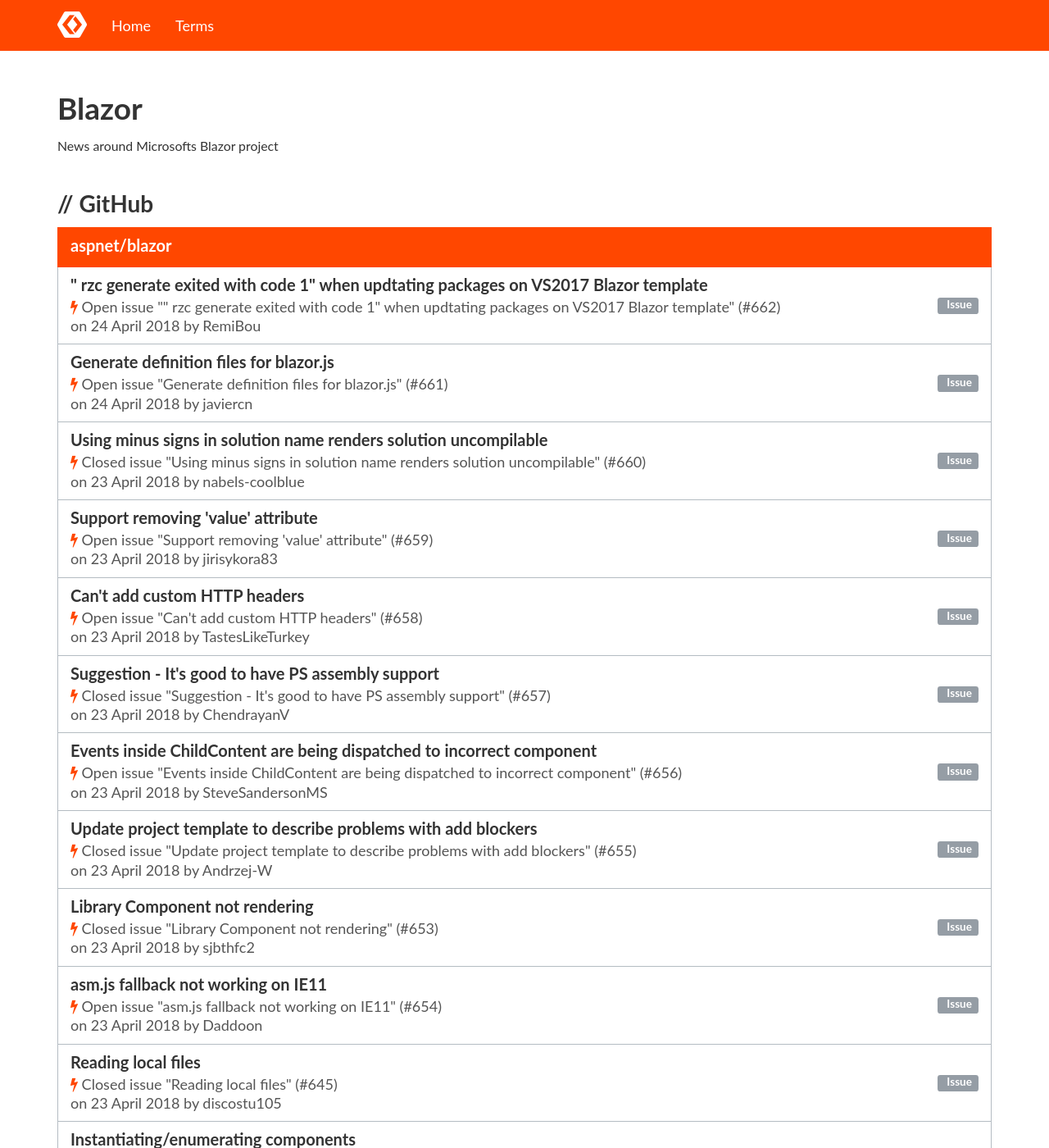
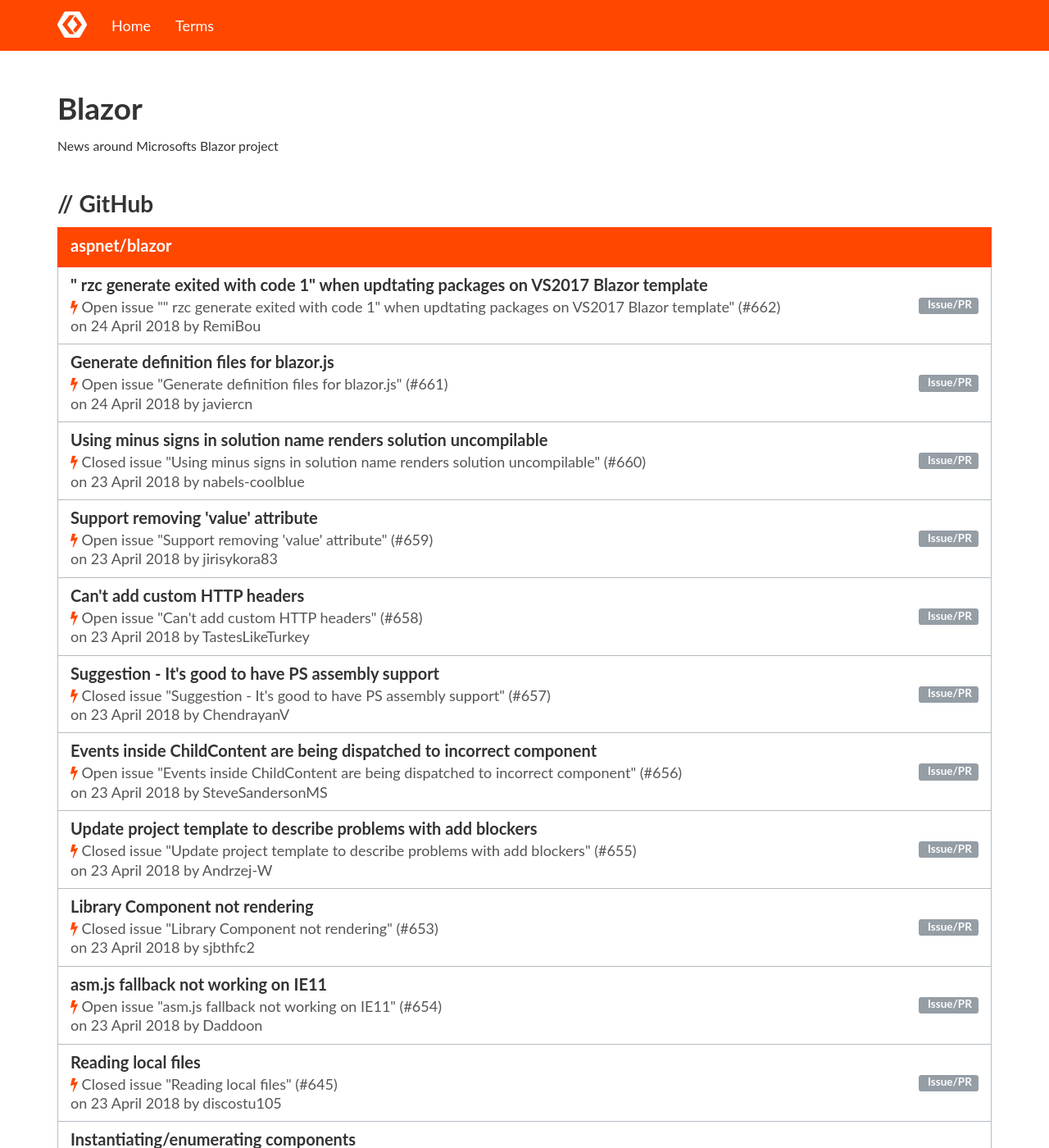
Before and after one commit to Code-Inside/KnowYourStack, a Jekyll site: the page built from _pages/blazor.html, in a window 1280 px wide and 1400 px high. Shown: the whole window at 82% size. Built offline with Jekyll 4.4.1, drawn with Linux system fonts in a browser that asks for light colours; nearby versions of some CDN libraries; some of the changed text lies outside the part shown.

Commit message:
Update DisplayGitHubIssueItem.html

```diff
--- a/_includes/DisplayGitHubIssueItem.html
+++ b/_includes/DisplayGitHubIssueItem.html
@@ -5,7 +5,7 @@
 	{% assign color = '#959da5' %}
 	{% assign text = '' %}
 
-	<span class="label pull-right" style="background-color: {{color}}; color: white;"><i class="fa {{icon}}" aria-hidden="true"></i> Issue</span>
+	<span class="label pull-right" style="background-color: {{color}}; color: white;"><i class="fa {{icon}}" aria-hidden="true"></i> Issue/PR</span>
 
     <p class="list-group-item-text">
 		{% include DisplayHotIcon.html date=include.issueItem.CreatedAt %}
```
